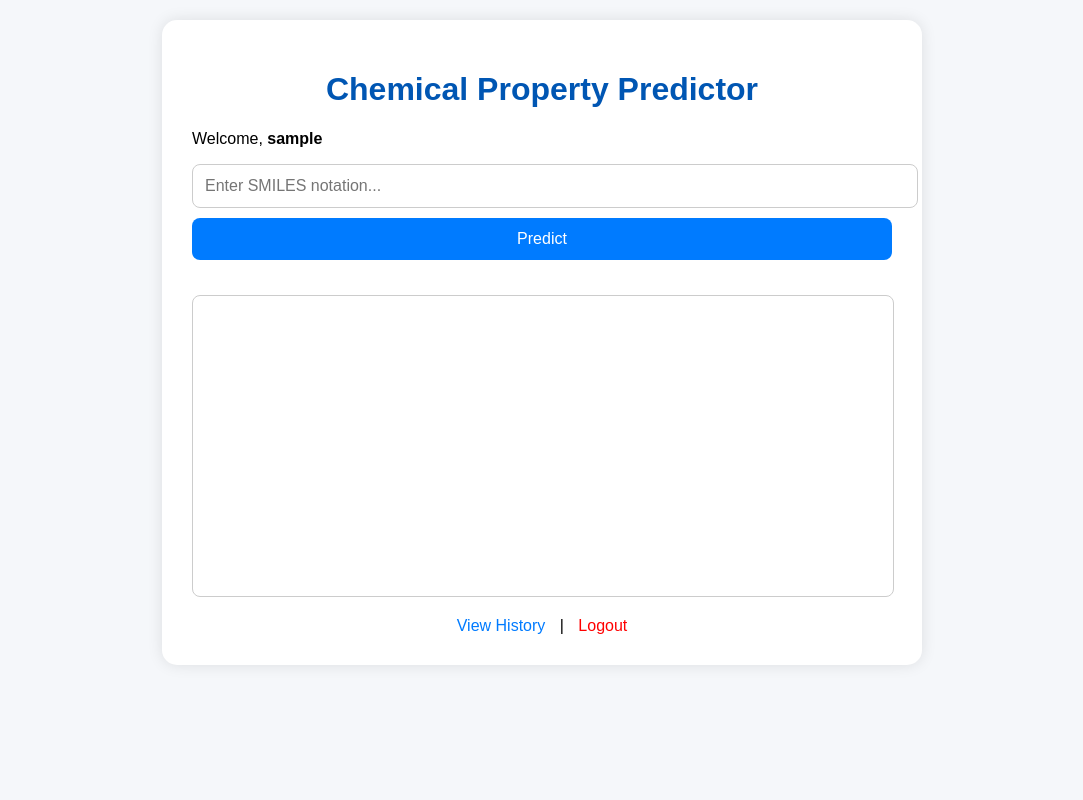
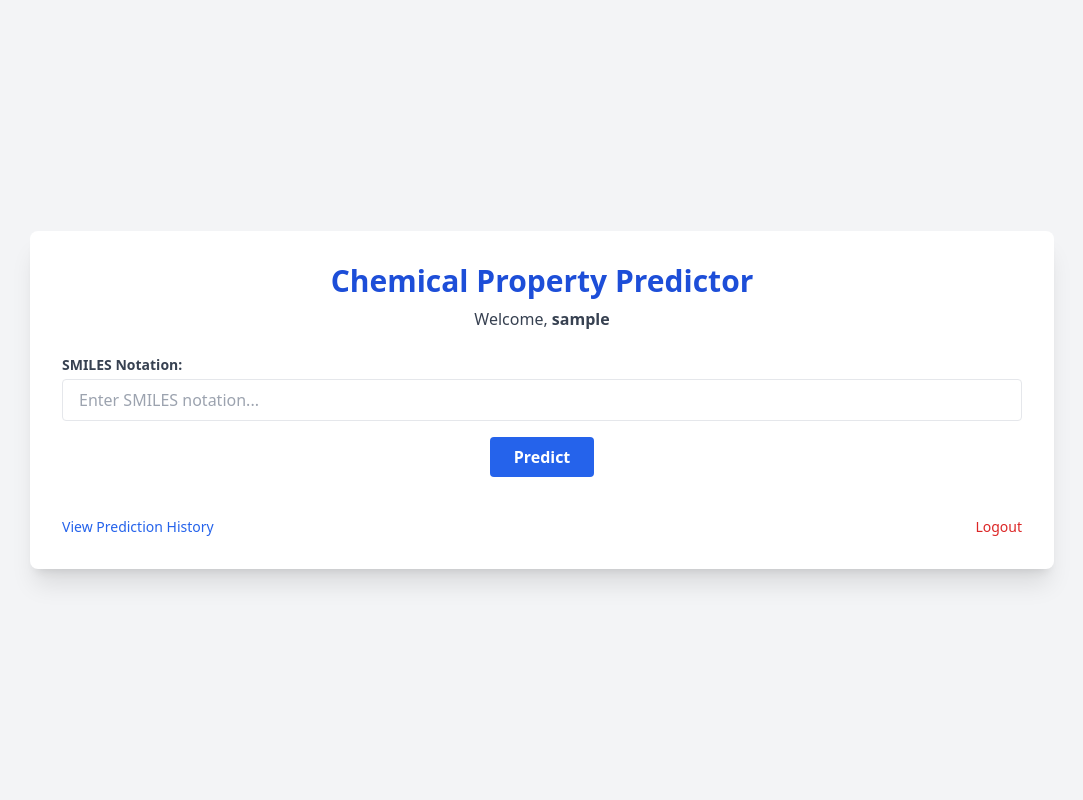
Before and after one commit to TeamRetriever494/SENG645, a Flask app: page /home in a window 1280 px wide. Shown: the whole page, without its empty margins (98-1181 px from the left). Run offline with Flask 3, Linux system fonts and the light colour scheme; the visitor is signed in with stand-in values (Sample User, id 1); parts of the project's set-up code (start-up, migrations or seed data) failed here and were passed over; some libraries are stand-ins or nearby versions.

Commit message:
Update home.html

```diff
--- a/templates/home.html
+++ b/templates/home.html
@@ -2,120 +2,80 @@
 <html lang="en">
 <head>
     <meta charset="UTF-8">
-  <meta name="viewport" content="width=device-width, initial-scale=1">
     <title>Chemical Property Predictor</title>
-  <style>
-    body {
-      font-family: Arial, sans-serif;
-      background-color: #f5f7fa;
-      margin: 0;
-      padding: 20px;
-      display: flex;
-      flex-direction: column;
-      align-items: center;
-    }
+    <script src="https://cdnjs.cloudflare.com/ajax/libs/3Dmol/2.0.4/3Dmol-min.js"></script>
+    <script src="https://cdn.tailwindcss.com"></script>
+</head>
+<body class="bg-gray-100">
+    <div class="min-h-screen flex items-center justify-center py-10">
+        <div class="bg-white shadow-xl rounded-lg p-8 w-full max-w-5xl">
+            <!-- Header -->
+            <h1 class="text-3xl font-bold text-center text-blue-700 mb-2">Chemical Property Predictor</h1>
+            <p class="text-center text-gray-700 mb-6">Welcome, <strong>{{ user }}</strong></p>
 
-    .container {
-      width: 100%;
-      max-width: 700px;
-      background-color: white;
-      border-radius: 15px;
-      padding: 30px;
-      box-shadow: 0 0 15px rgba(0, 0, 0, 0.1);
-    }
-
-    h1 {
-      text-align: center;
-      color: #0056b3;
-    }
-
-    .smiles-input {
-      width: 100%;
-      padding: 12px;
-      font-size: 16px;
-      margin-bottom: 10px;
-      border-radius: 8px;
-      border: 1px solid #ccc;
-    }
-
-    .predict-btn {
-      width: 100%;
-      padding: 12px;
-      font-size: 16px;
-      background-color: #007bff;
-      color: white;
-      border: none;
-      border-radius: 8px;
-      margin-bottom: 20px;
-    }
-
-    .predictions {
-      margin-top: 10px;
-    }
-
-    .prediction-row {
-      margin-bottom: 6px;
-    }
-
-    .nav-links {
-      margin-top: 20px;
-      text-align: center;
-    }
-
-    .nav-links a {
-      margin: 0 10px;
-      text-decoration: none;
-      color: #007bff;
-    }
-
-    #mol-canvas {
-      width: 100%;
-      height: 300px;
-      margin-top: 15px;
-      border: 1px solid #ccc;
-      border-radius: 8px;
-    }
-  </style>
-  <script src="https://unpkg.com/@3dmol/3dmol/build/3Dmol-min.js"></script>
-</head>
-<body>
-  <div class="container">
-    <h1>Chemical Property Predictor</h1>
-    <p>Welcome, <strong>{{ user }}</strong></p>
-
-    <form method="POST">
-      <input class="smiles-input" type="text" name="smiles" placeholder="Enter SMILES notation..." required>
-      <button class="predict-btn" type="submit">Predict</button>
+            <!-- Input Form -->
+            <form method="POST" class="mb-6">
+                <label for="smiles" class="block text-sm font-semibold text-gray-700 mb-1">SMILES Notation:</label>
+                <input type="text" name="smiles" id="smiles" required
+                       class="w-full px-4 py-2 border rounded focus:outline-none focus:ring-2 focus:ring-blue-500"
+                       placeholder="Enter SMILES notation...">
+                <div class="text-center mt-4">
+                    <button type="submit"
+                            class="bg-blue-600 hover:bg-blue-700 text-white font-bold py-2 px-6 rounded">
+                        Predict
+                    </button>
+                </div>
             </form>
 
-    {% if predictions %}
-    <div class="predictions">
-      <h3>Predicted Properties</h3>
-      {% for key, value in predictions.items() %}
-      <div class="prediction-row"><strong>{{ key }}:</strong> {{ value }}</div>
-      {% endfor %}
+            <!-- Error Message -->
+            {% if error %}
+                <div class="text-red-500 text-center font-semibold mb-4">
+                    {{ error }}
                 </div>
             {% endif %}
 
-    <div id="mol-canvas"></div>
-
-    <div class="nav-links">
-      <a href="{{ url_for('history') }}">View History</a> |
-      <a href="{{ url_for('logout') }}" style="color: red;">Logout</a>
+            {% if predictions %}
+            <!-- Main Content Grid -->
+            <div class="grid grid-cols-1 md:grid-cols-2 gap-6 items-start mt-8">
+                <!-- Molecule Viewer Container -->
+                <div class="flex justify-center items-center">
+                    <div class="w-80 h-80 border rounded shadow relative">
+                        <div id="molViewer" class="w-full h-full"></div>
                     </div>
                 </div>
 
-  {% if smiles %}
+                <!-- Prediction Info -->
+                <div class="text-gray-800">
+                    <h2 class="text-xl font-bold text-green-700 mb-4">Predicted Properties</h2>
+                    <ul class="space-y-2">
+                        <li><strong>ALogP:</strong> {{ predictions['ALogP'] }}</li>
+                        <li><strong>CxLogP:</strong> {{ predictions['CxLogP'] }}</li>
+                        <li><strong>Molecular Weight:</strong> {{ predictions['Molecular Weight'] }}</li>
+                        <li><strong>Polar Surface Area:</strong> {{ predictions['Polar Surface Area'] }}</li>
+                        <li><strong>Rotatable Bonds:</strong> {{ predictions['Rotatable Bonds'] }}</li>
+                    </ul>
+                </div>
+            </div>
+
+            <!-- 3Dmol Viewer Script -->
             <script>
-    const smiles = "{{ smiles }}";
-    const element = document.getElementById("mol-canvas");
-
-    $3Dmol.download(`https://cactus.nci.nih.gov/chemical/structure/${smiles}/sdf`, element, {}, function (viewer) {
+                const molData = `{{ mol_block | safe }}`;
+                const viewer = $3Dmol.createViewer("molViewer", {
+                    backgroundColor: "white"
+                });
+                viewer.addModel(molData, "mol");
                 viewer.setStyle({}, { stick: {}, sphere: { scale: 0.3 } });
                 viewer.zoomTo();
                 viewer.render();
-    });
             </script>
             {% endif %}
+
+            <!-- Navigation -->
+            <div class="mt-10 flex justify-between text-sm">
+                <a href="/history" class="text-blue-600 hover:underline">View Prediction History</a>
+                <a href="/logout" class="text-red-600 hover:underline">Logout</a>
+            </div>
+        </div>
+    </div>
 </body>
 </html>
```
Lines whose indentation alone changed are shown as unchanged.
